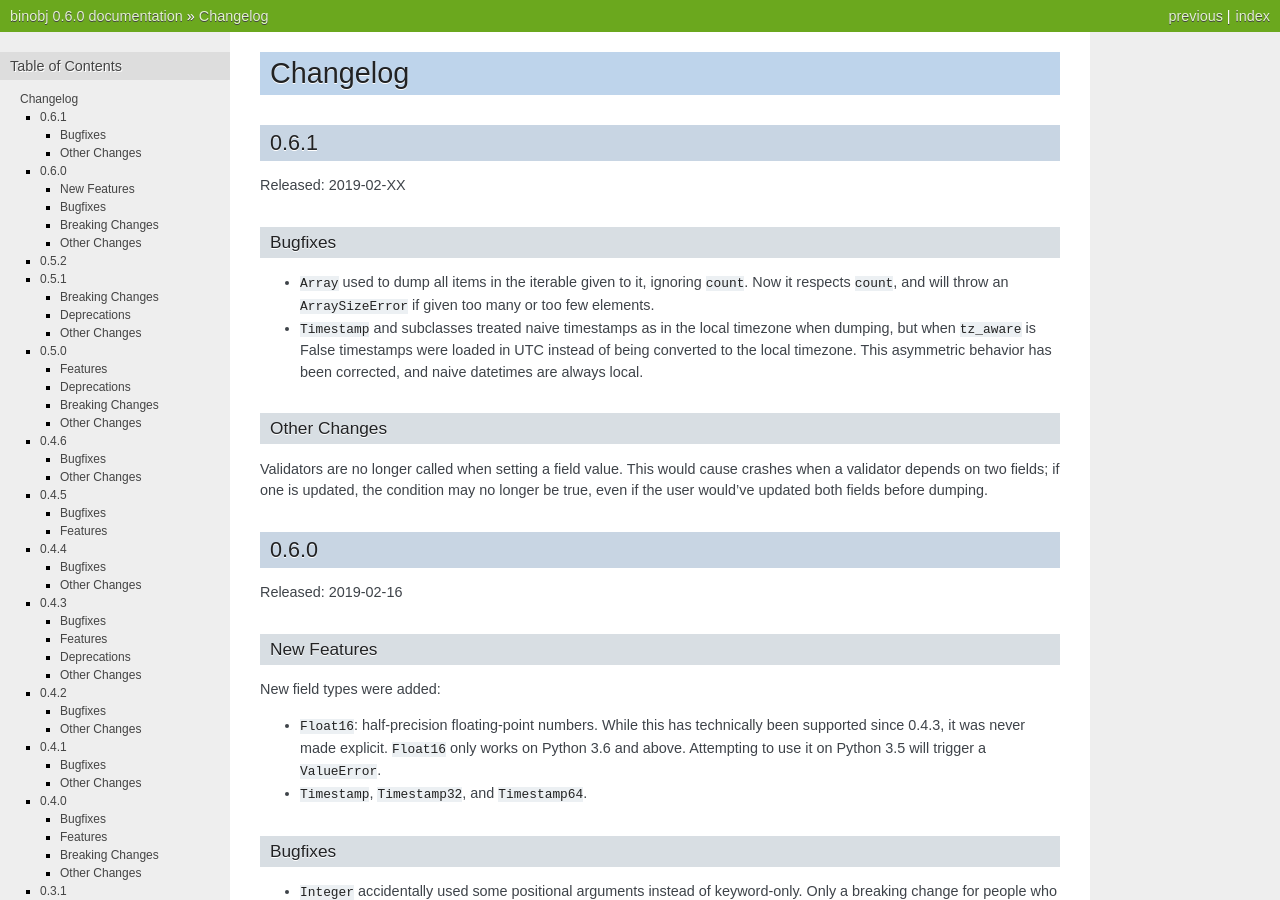
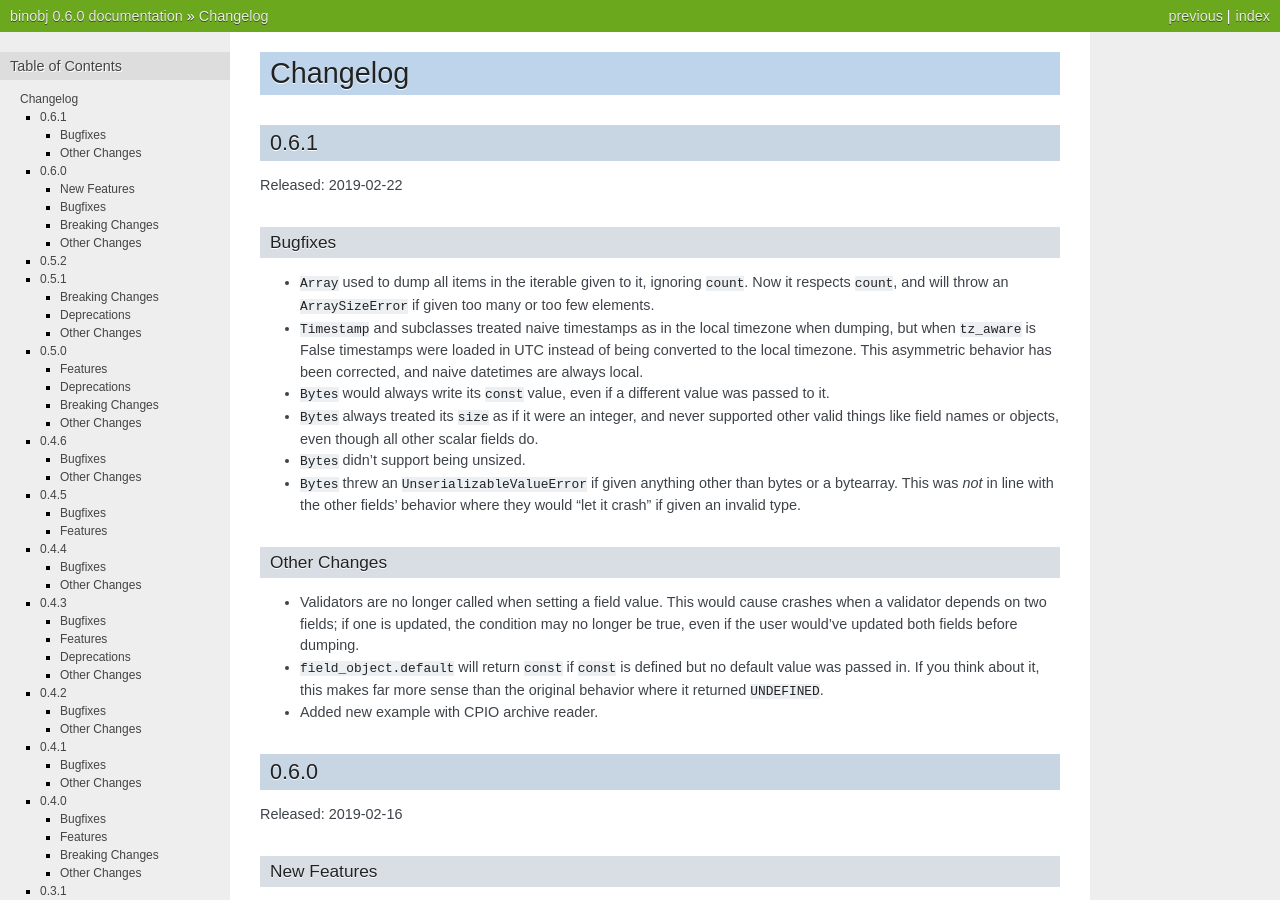
Before and after one commit to dargueta/binobj, a Sphinx documentation site: the page built from docs/source/CHANGELOG.rst, in a window 1280 px wide and 900 px high. Built offline with Sphinx 7.4.7, drawn with Linux system fonts in a browser that asks for light colours.

Commit message:
Update changelog

```diff
--- a/docs/source/CHANGELOG.rst
+++ b/docs/source/CHANGELOG.rst
@@ -4,7 +4,7 @@ Changelog
 0.6.1
 -----
 
-Released: 2019-02-XX
+Released: 2019-02-22
 
 Bugfixes
 ~~~~~~~~
@@ -16,14 +16,27 @@ Bugfixes
   when dumping, but when ``tz_aware`` is False timestamps were loaded in UTC
   instead of being converted to the local timezone. This asymmetric behavior has
   been corrected, and naive datetimes are always local.
+* ``Bytes`` would always write its ``const`` value, even if a different value
+  was passed to it.
+* ``Bytes`` always treated its ``size`` as if it were an integer, and never
+  supported other valid things like field names or objects, even though all other
+  scalar fields do.
+* ``Bytes`` didn't support being unsized.
+* ``Bytes`` threw an ``UnserializableValueError`` if given anything other than
+  bytes or a bytearray. This was *not* in line with the other fields' behavior
+  where they would "let it crash" if given an invalid type.
 
 Other Changes
 ~~~~~~~~~~~~~
 
-Validators are no longer called when setting a field value. This would cause
-crashes when a validator depends on two fields; if one is updated, the condition
-may no longer be true, even if the user would've updated both fields before
-dumping.
+* Validators are no longer called when setting a field value. This would cause
+  crashes when a validator depends on two fields; if one is updated, the condition
+  may no longer be true, even if the user would've updated both fields before
+  dumping.
+* ``field_object.default`` will return ``const`` if ``const`` is defined but no
+  default value was passed in. If you think about it, this makes far more sense
+  than the original behavior where it returned ``UNDEFINED``.
+* Added new example with CPIO archive reader.
 
 0.6.0
 -----
```
